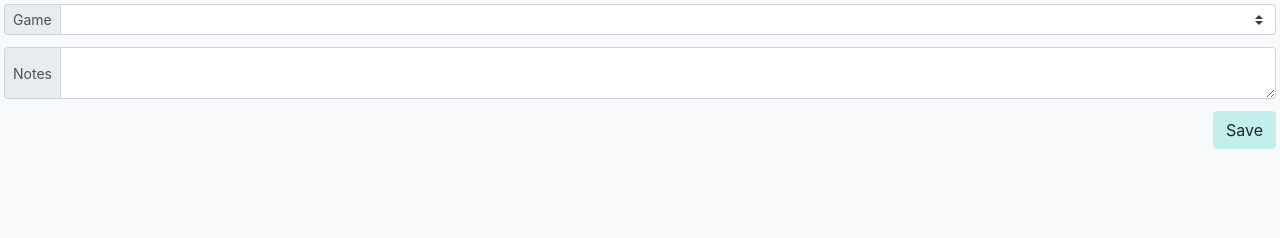
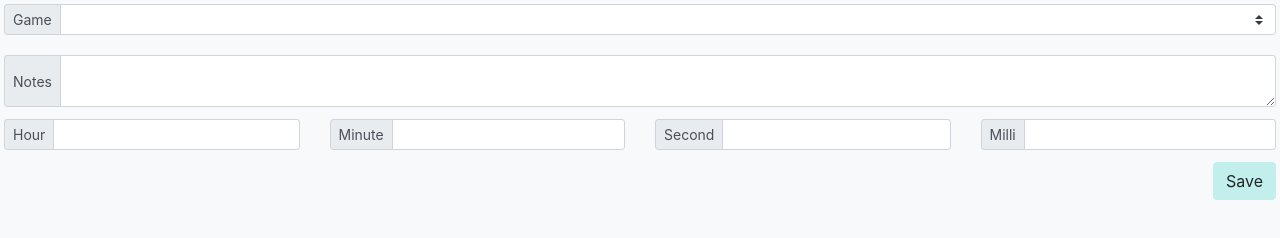
Before and after one commit to Morioki/gameplaytracker-electron, an Electron app: page src/play-session-edit/play-session-edit.html in a window 1280 px wide. Drawn offline with nearby package versions, Linux system fonts and the light colour scheme; no server answers.

Commit message:
Update edit window to support time modifiers

```diff
--- a/src/play-session-edit/play-session-edit.html
+++ b/src/play-session-edit/play-session-edit.html
@@ -30,12 +30,58 @@
                 </div>
             </div>
             <div class="row p-1">
+                <div class="stopwatch col display-3 text-center"></div>
+            </div>
+            <div class="row p-1">
                 <div class="col">
                     <div class="session-note input-group input-group-sm mb-1">
                         <div class="input-group-prepend">
                             <span class="input-group-text">Notes</span>
                         </div>
                         <textarea name="session-note-name" id="session-note-value" class="form-control"></textarea>
+                    </div>
+                </div>
+            </div>
+
+            <!-- TODO Add header for Modifiers -->
+            <!-- <div class="row p-1">
+                <div class="col">
+                    <p>
+                        Stopwatch Modifiers
+                    </p>
+                </div>
+            </div> -->
+            <div class="row p-1">
+                <div class="col-3">
+                    <div class="hour-mod input-group input-group-sm mb-1">
+                        <div class="input-group-prepend">
+                            <span class="input-group-text">Hour</span>
+                        </div>
+                        <input type="number" id="hour-mod-value" class="form-control">
+                    </div>
+                </div>
+                <div class="col-3">
+                    <div class="minute-mod input-group input-group-sm mb-1">
+                        <div class="input-group-prepend">
+                            <span class="input-group-text">Minute</span>
+                        </div>
+                        <input type="number" id="minute-mod-value" class="form-control">
+                    </div>
+                </div>
+                <div class="col-3">
+                    <div class="second-mod input-group input-group-sm mb-1">
+                        <div class="input-group-prepend">
+                            <span class="input-group-text">Second</span>
+                        </div>
+                        <input type="number" id="second-mod-value" class="form-control">
+                    </div>
+                </div>
+                <div class="col-3">
+                    <div class="milli-mod input-group input-group-sm mb-1">
+                        <div class="input-group-prepend">
+                            <span class="input-group-text">Milli</span>
+                        </div>
+                        <input type="number" id="milli-mod-value" class="form-control">
                     </div>
                 </div>
             </div>
```
